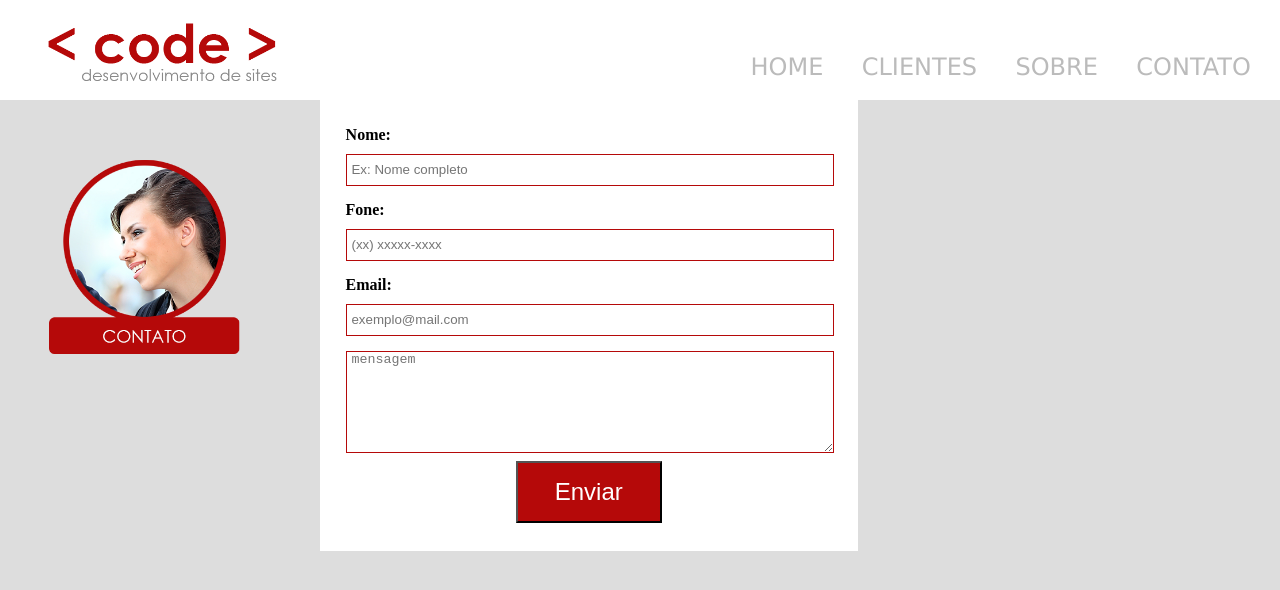
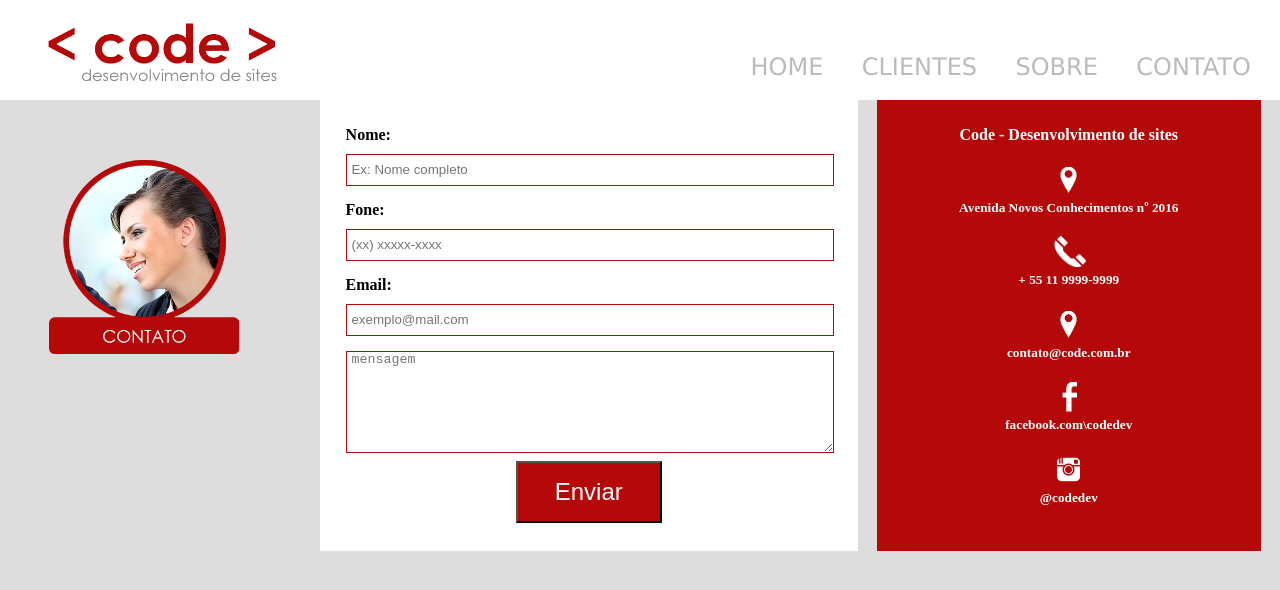
Before and after one commit to Guitor-92/Site_Final, a plain HTML site: page contato.html in a window 1280 px wide. Drawn offline with Linux system fonts and the light colour scheme.

Commit message:
atualizacao01

```diff
--- a/CSS/FOLHADEESTILO.CSS
+++ b/CSS/FOLHADEESTILO.CSS
@@ -119,3 +119,8 @@ pointer-events: auto;
 #txt-contato form textarea {max-width: 100%; width: 99%; border: solid #b50909 1px; padding-left: 1%; min-height: 100px;}
 
 #txt-contato form button {width: 30%; height: auto; cursor: pointer; background-color: #b50909; color: #fff; font-size: 1.5em; padding: 15px 0 15px 0; margin-left: 35%; margin-top: 1%;}
+
+#txt-contato #conta-data{ width: 26%; position: relative; float: left; padding: 2%; background-color: #b50909; color: #fff; top: 5%; margin-left: 1.5%; height: 400px; text-align: center;}
+#txt-contato #conta-data h3 {color: #fff; text-align: center;}
+#txt-contato #conta-data h5 {margin-top: 6%; margin-bottom: 4%; vertical-align: middle;}
+#txt-contato #conta-data h5 img {width: 15%;}
--- a/contato.html
+++ b/contato.html
@@ -48,6 +48,15 @@
             </p>
             <button type="submit" form="meu_form">Enviar</button>
         </form>
+
+        <div id="conta-data">
+            <h4>Code - Desenvolvimento de sites</h4>
+            <h5><img src="Imagens/icoadress.png" alt="endereço"><br>Avenida Novos Conhecimentos nº 2016</h5>
+            <h5><img src="Imagens/icoTelefone.png" alt="telefone"><br>+ 55 11 9999-9999</h5>
+            <h5><img src="Imagens/icoadress.png" alt="contato"><br>contato@code.com.br</h5>
+            <h5><img src="Imagens/icoface.png" alt="facebook"><br>facebook.com\codedev</h5>
+            <h5><img src="Imagens/icoinsta.png" alt="instagram"><br>@codedev</h5>
+        </div>
     </section>
 
     </div>
```
